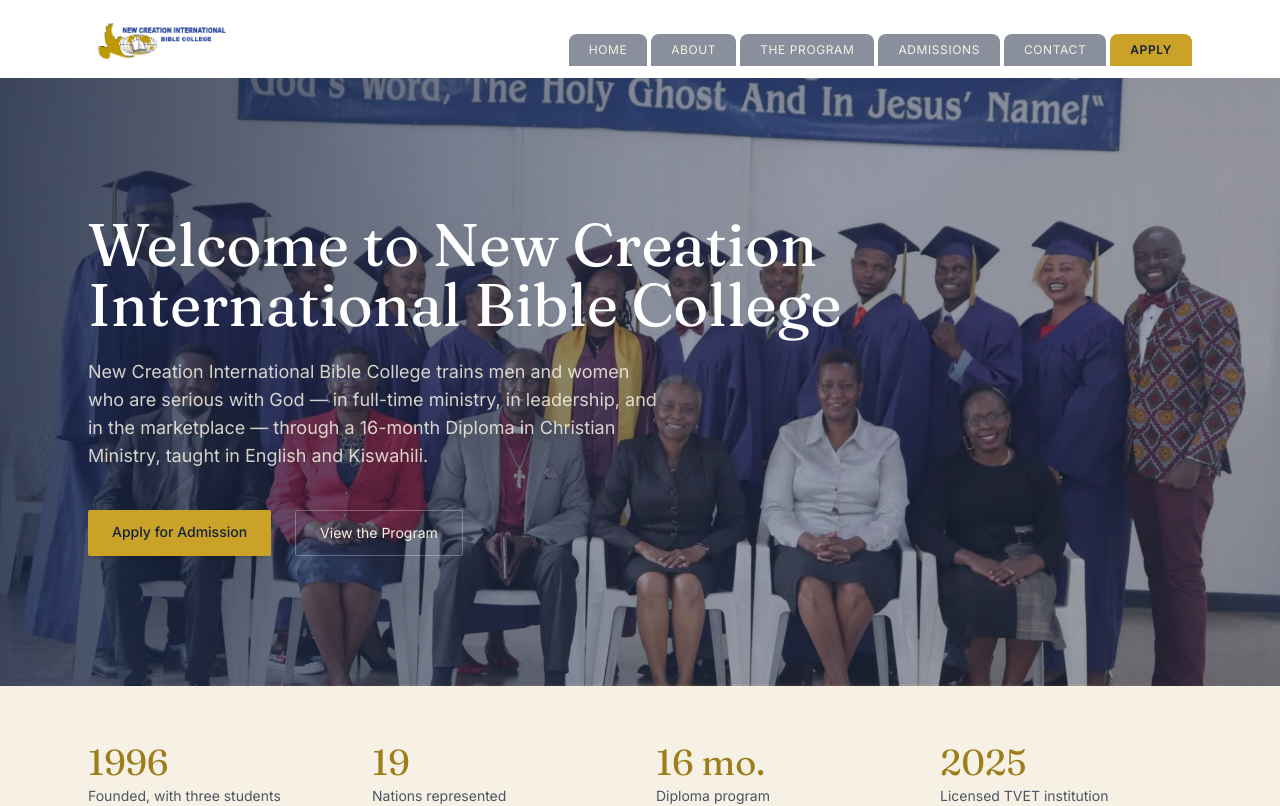
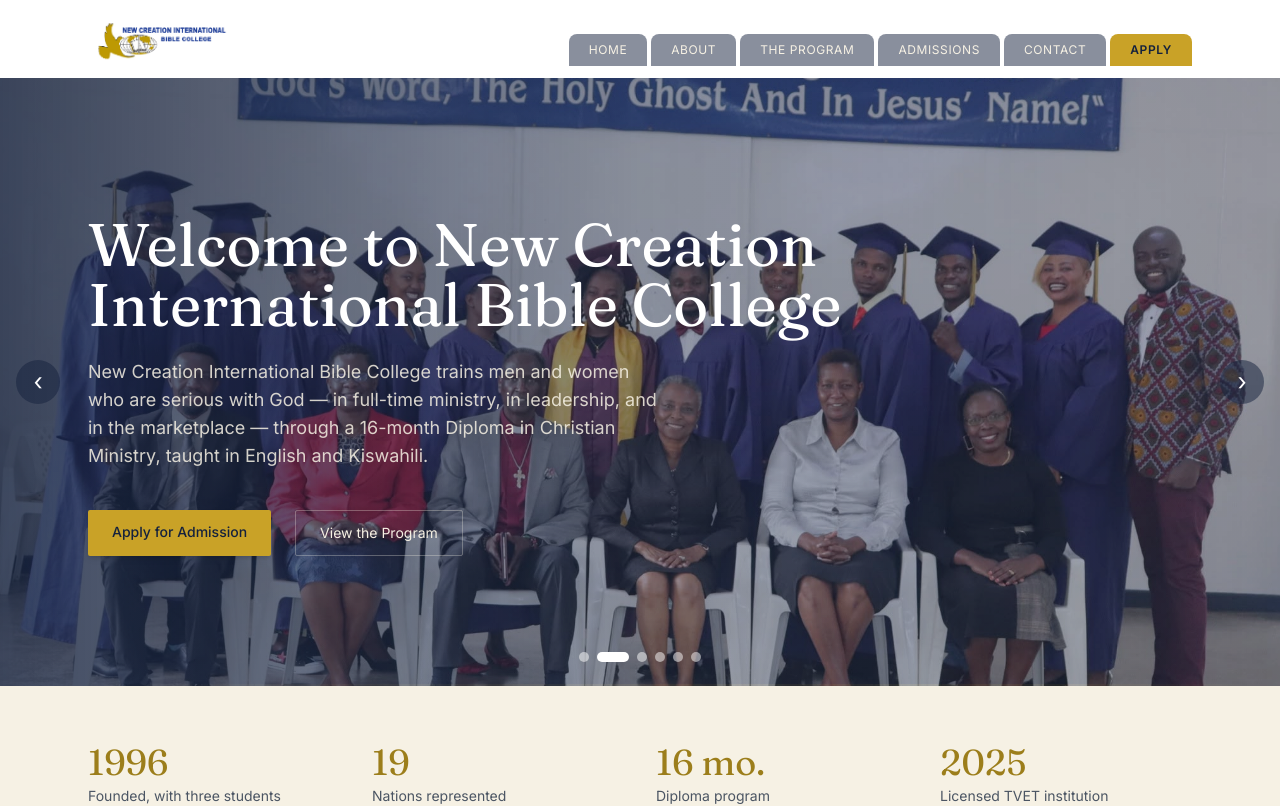
Before and after one commit to matthewkuria/ncibc, a Next.js app: page / in a window 1280 px wide. Shown: the top 806 px of the page. Built offline with nearby package versions, Linux system fonts and the light colour scheme.

Commit message:
Add metadata for the website to rank well on Google

```diff
--- a/app/components/HeroCarousel.tsx
+++ b/app/components/HeroCarousel.tsx
@@ -19,6 +19,16 @@
 export default function HeroCarousel() {
   const [tick, setTick] = useState(0);
   const activeIndex = tick % heroImages.length;
+
+  const goToSlide = (index: number) => {
+    setTick((currentTick) => {
+      const rotation = Math.floor(currentTick / heroImages.length) * heroImages.length;
+      return rotation + ((index + heroImages.length) % heroImages.length);
+    });
+  };
+
+  const goToPrevious = () => goToSlide(activeIndex - 1);
+  const goToNext = () => goToSlide(activeIndex + 1);
 
   // Preload images for smoother transitions
   useEffect(() => {
@@ -72,6 +82,39 @@
         className="absolute inset-0 bg-gradient-to-r from-ink/80 via-ink/40 to-ink/30"
         aria-hidden="true"
       />
+
+      {/* Carousel controls */}
+      <button
+        type="button"
+        onClick={goToPrevious}
+        className="absolute left-4 top-1/2 z-10 flex h-11 w-11 -translate-y-1/2 items-center justify-center rounded-full bg-ink/50 text-2xl text-white transition hover:bg-ink/80 focus:outline-none focus:ring-2 focus:ring-white"
+        aria-label="Previous slide"
+      >
+        <span aria-hidden="true">‹</span>
+      </button>
+      <button
+        type="button"
+        onClick={goToNext}
+        className="absolute right-4 top-1/2 z-10 flex h-11 w-11 -translate-y-1/2 items-center justify-center rounded-full bg-ink/50 text-2xl text-white transition hover:bg-ink/80 focus:outline-none focus:ring-2 focus:ring-white"
+        aria-label="Next slide"
+      >
+        <span aria-hidden="true">›</span>
+      </button>
+
+      <div className="absolute bottom-6 left-1/2 z-10 flex -translate-x-1/2 gap-2" aria-label="Slide indicators">
+        {heroImages.map((_, index) => (
+          <button
+            key={index}
+            type="button"
+            onClick={() => goToSlide(index)}
+            className={`h-2.5 rounded-full transition-all focus:outline-none focus:ring-2 focus:ring-white ${
+              index === activeIndex ? "w-8 bg-white" : "w-2.5 bg-white/50 hover:bg-white/80"
+            }`}
+            aria-label={`Go to slide ${index + 1}`}
+            aria-current={index === activeIndex ? "true" : undefined}
+          />
+        ))}
+      </div>
     </div>
   );
 }
--- a/app/layout.tsx
+++ b/app/layout.tsx
@@ -21,6 +21,29 @@
   title: "New Creation International Bible College",
   description:
     "A non-denominational, TVET-licensed Bible college training ministers from the nations since 1996. 16-month Diploma in Christian Ministry, taught in English and Kiswahili.",
+  keywords: [
+    "Bible College Kenya",
+    "NCIBC",
+    "New Creation International Bible College",
+    "Theology Diploma Kenya",
+    "TVET Bible school Nakuru",
+    "Ministry training Kenya",
+    "Christian Ministry Diploma",
+  ],
+  openGraph: {
+    title: "New Creation International Bible College | Nakuru, Kenya",
+    description:
+      "Equipping men and women for ministry and marketplace leadership through our 16-month Diploma program.",
+    url: "https://ncibc.ac.ke",
+    siteName: "NCIBC",
+    locale: "en_US",
+    type: "website",
+  },
+  twitter: {
+    card: "summary_large_image",
+    title: "New Creation International Bible College",
+    description: "Equipping men and women for ministry and marketplace leadership.",
+  },
 };
 
 export default function RootLayout({
--- a/app/page.tsx
+++ b/app/page.tsx
@@ -4,10 +4,6 @@
 import NationsList from "./components/NationsList";
 import HeroCarousel from "./components/HeroCarousel";
 
-// SEO metadata for the College Home Page. This only works because this
-// file is a server component — metadata can't be exported from a file
-// marked "use client", which is why the hero's image carousel lives in
-// its own client component (HeroCarousel) instead of here.
 export const metadata: Metadata = {
   title: "New Creation International Bible College | Nakuru, Kenya",
   description:
@@ -25,7 +21,7 @@
     title: "New Creation International Bible College | Nakuru, Kenya",
     description:
       "Equipping men and women for ministry and marketplace leadership through our 16-month Diploma program.",
-    url: "https://ncibc.org",
+    url: "https://ncibc.ac.ke",
     siteName: "NCIBC",
     locale: "en_US",
     type: "website",
@@ -35,6 +31,7 @@
     title: "New Creation International Bible College",
     description: "Equipping men and women for ministry and marketplace leadership.",
   },
+
 };
 
 
```
